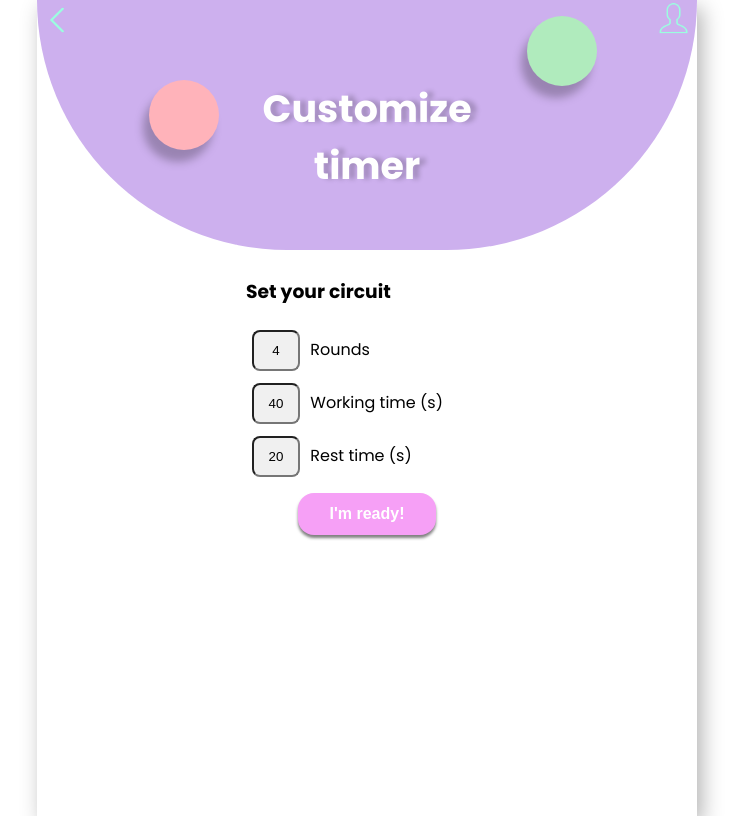
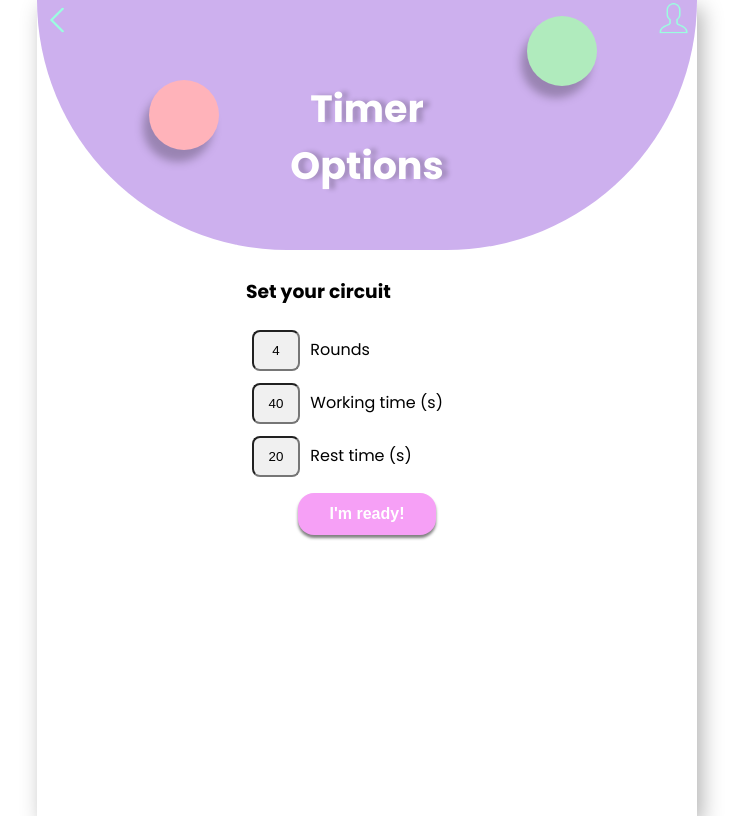
Before and after one commit to Cheroptera/circle-it-FE, a React (Create React App) app: page /set-timer in a window 1280 px wide. Shown: the whole page, without its empty margins (273-1016 px from the left). Built offline with nearby package versions, Linux system fonts and the light colour scheme.

Commit message:
changed title for Customize Timer

```diff
--- a/src/components/SetTimer.js
+++ b/src/components/SetTimer.js
@@ -38,7 +38,7 @@ export const SetTimer = () => {
 
   return (
     <Main>
-      <Header headerTitle="Customize timer" />
+      <Header headerTitle="Timer Options" />
       <FormWrapper>
         <h3>Set your circuit</h3>
         <label htmlFor="rounds">
```
Also changed, not shown: src/images/Ellipse 9.png (added).
